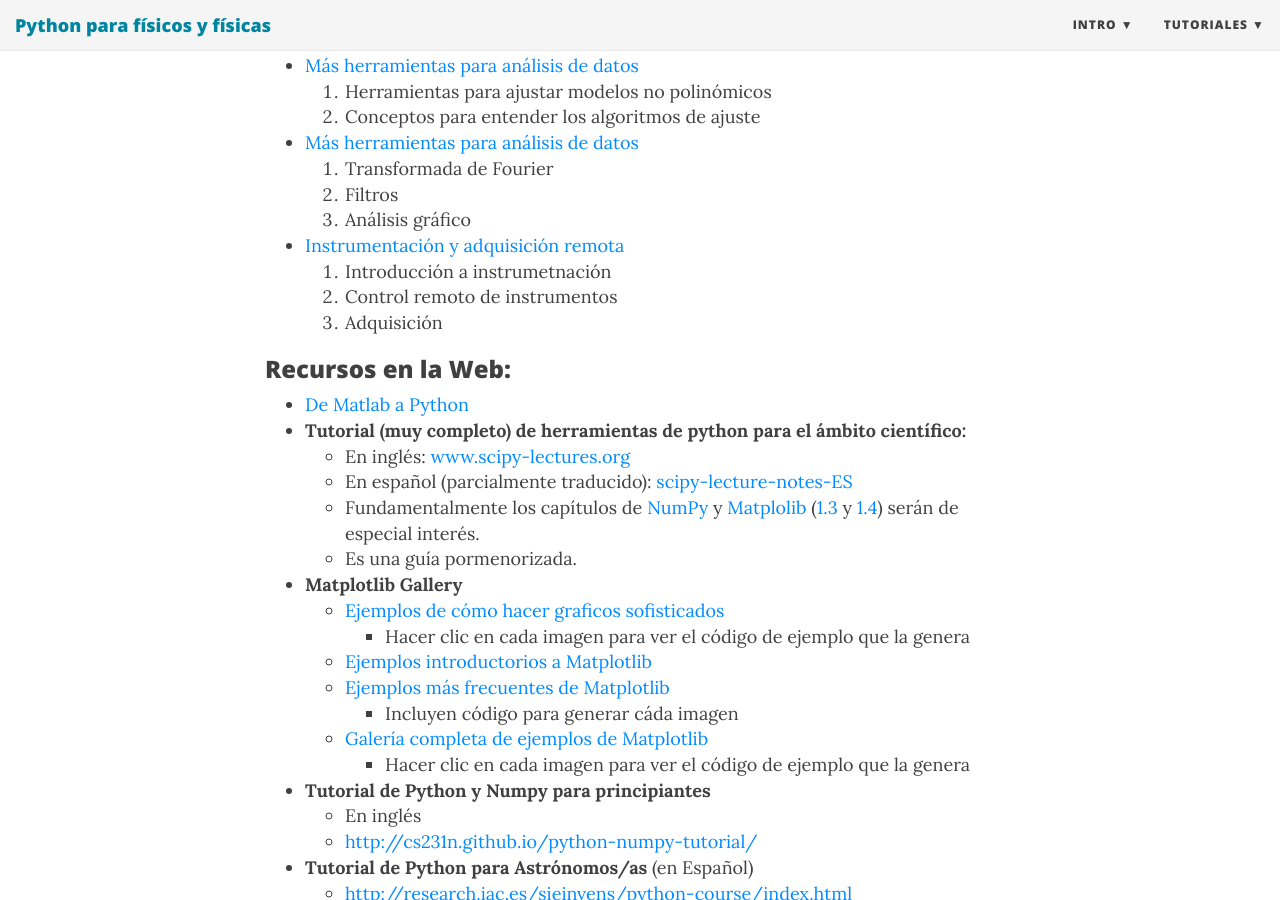
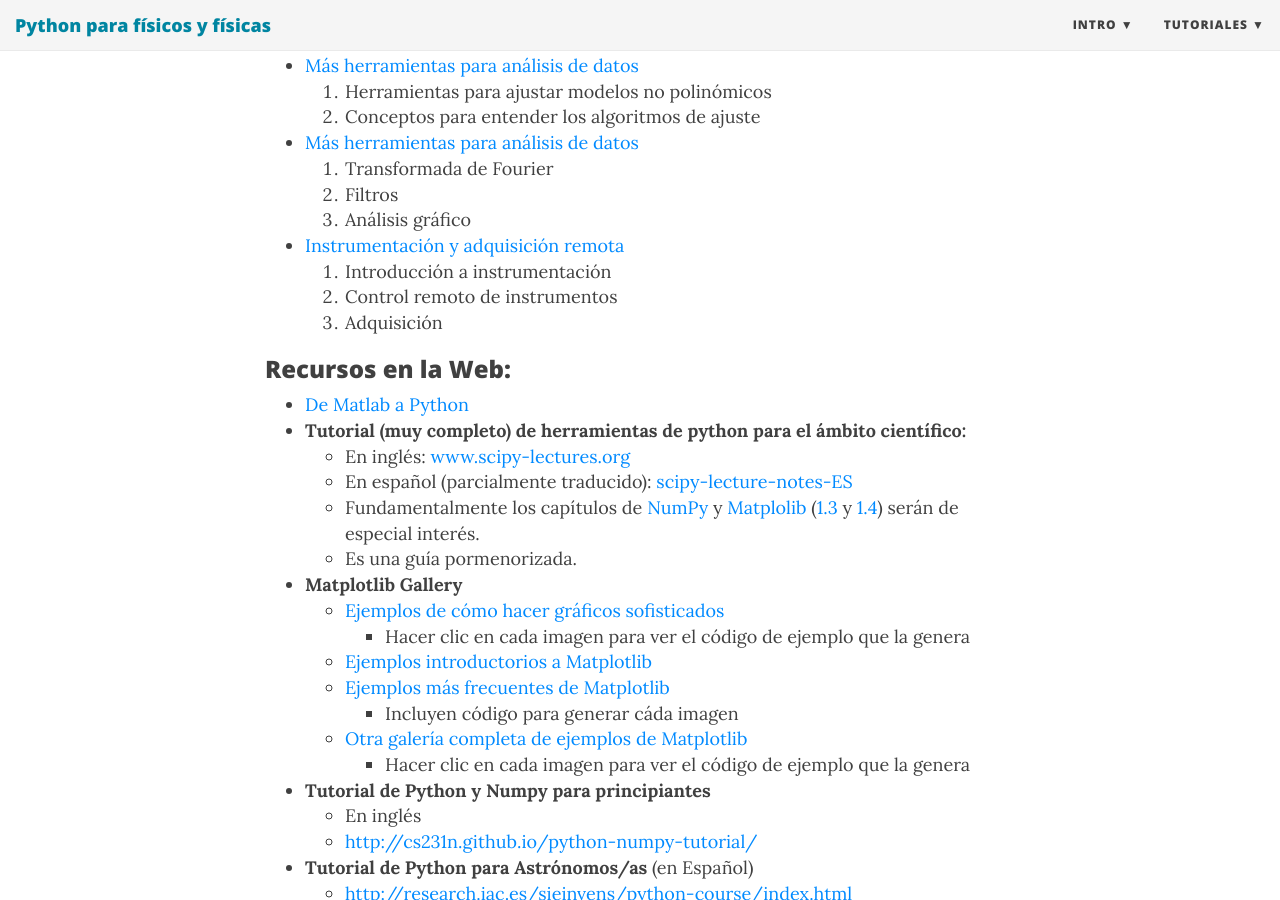
Before and after one commit to marceluda/python-para-fisicos, a Jekyll site: the page built from tuto/labo2.md, in a window 1280 px wide and 900 px high, scrolled down 1214 px. Built offline with Jekyll 4.4.1, drawn with Linux system fonts in a browser that asks for light colours; nearby versions of some CDN libraries.

Commit message:
nuevo link matplotlib gallery

```diff
--- a/tuto/labo2.md
+++ b/tuto/labo2.md
@@ -49,7 +49,7 @@
     2. Filtros
     3. Análisis gráfico
   - [Instrumentación y adquisición remota](05_instrumentacion)
-    1. Introducción a instrumetnación
+    1. Introducción a instrumentación
     2. Control remoto de instrumentos
     3. Adquisición
 
@@ -65,12 +65,12 @@
       serán de especial interés.
     - Es una guía pormenorizada.
   - **Matplotlib Gallery**
-    - [Ejemplos de cómo hacer graficos sofisticados](https://matplotlib.org/gallery.html)
+    - [Ejemplos de cómo hacer gráficos sofisticados](https://matplotlib.org/gallery.html)
       - Hacer clic en cada imagen para ver el código de ejemplo que la genera
     - [Ejemplos introductorios a Matplotlib](http://webs.ucm.es/info/aocg/python/modulos_cientificos/matplotlib/index.html)
     - [Ejemplos más frecuentes de Matplotlib](https://matplotlib.org/users/screenshots.html)
       - Incluyen código para generar cáda imagen
-    - [Galería completa de ejemplos de Matplotlib](https://matplotlib.org/gallery.html)
+    - [Otra galería completa de ejemplos de Matplotlib](https://www.machinelearningplus.com/plots/top-50-matplotlib-visualizations-the-master-plots-python/)
       - Hacer clic en cada imagen para ver el código de ejemplo que la genera
   - **Tutorial de Python y Numpy para principiantes**
     - En inglés
```
